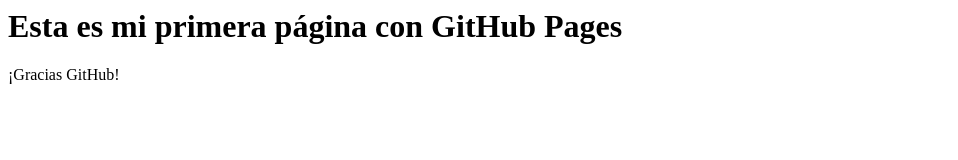
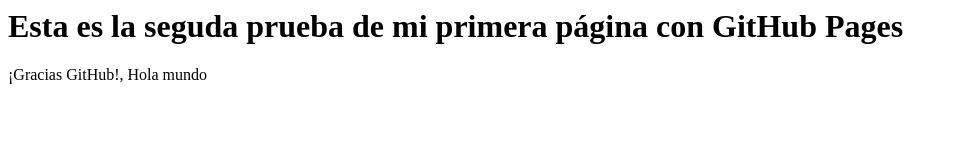
Before and after one commit to adry7ana/myfirstrepo, a plain HTML site: page index.html in a window 1280 px wide. Shown: the whole page, without its empty margins (0-958 px from the left). Drawn offline with Linux system fonts and the light colour scheme.

Commit message:
Update index.html

```diff
--- a/index.html
+++ b/index.html
@@ -1,4 +1,4 @@
 <html>
-<h1> Esta es mi primera página con GitHub Pages </h1>
-<p>¡Gracias GitHub!</p>
+<h1> Esta es la seguda prueba de mi primera página con GitHub Pages </h1>
+<p>¡Gracias GitHub!, Hola mundo</p>
 </html>
```
